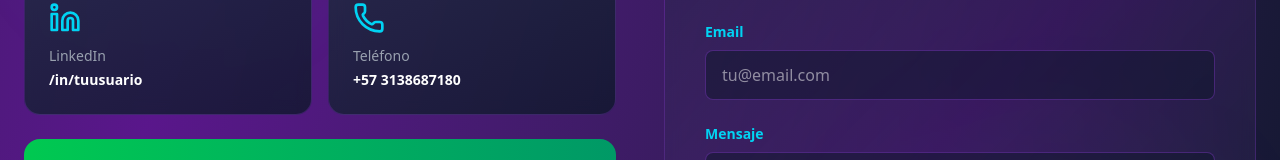
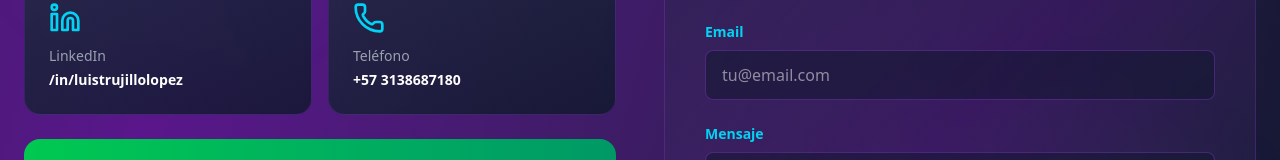
Before and after one commit to luis13xd/luistrujillolopez, a React (Vite) app: page / in a window 1280 px wide. Shown: the part 4139-4299 px from the top of the page. Built offline with nearby package versions, Linux system fonts and the light colour scheme.

Commit message:
agregue usuario y link de redireccion a mi linkedink en seccion de contactos

```diff
--- a/src/components/ContactSection.tsx
+++ b/src/components/ContactSection.tsx
@@ -36,8 +36,8 @@ export default function ContactSection() {
     {
       icon: <Linkedin size={32} />,
       label: "LinkedIn",
-      value: "/in/tuusuario",
-      link: "https://linkedin.com/in/tuusuario",
+      value: "/in/luistrujillolopez",
+      link: "https://www.linkedin.com/in/luistrujillolopez/",
       color: "from-blue-400 to-blue-600",
     },
     {
```
